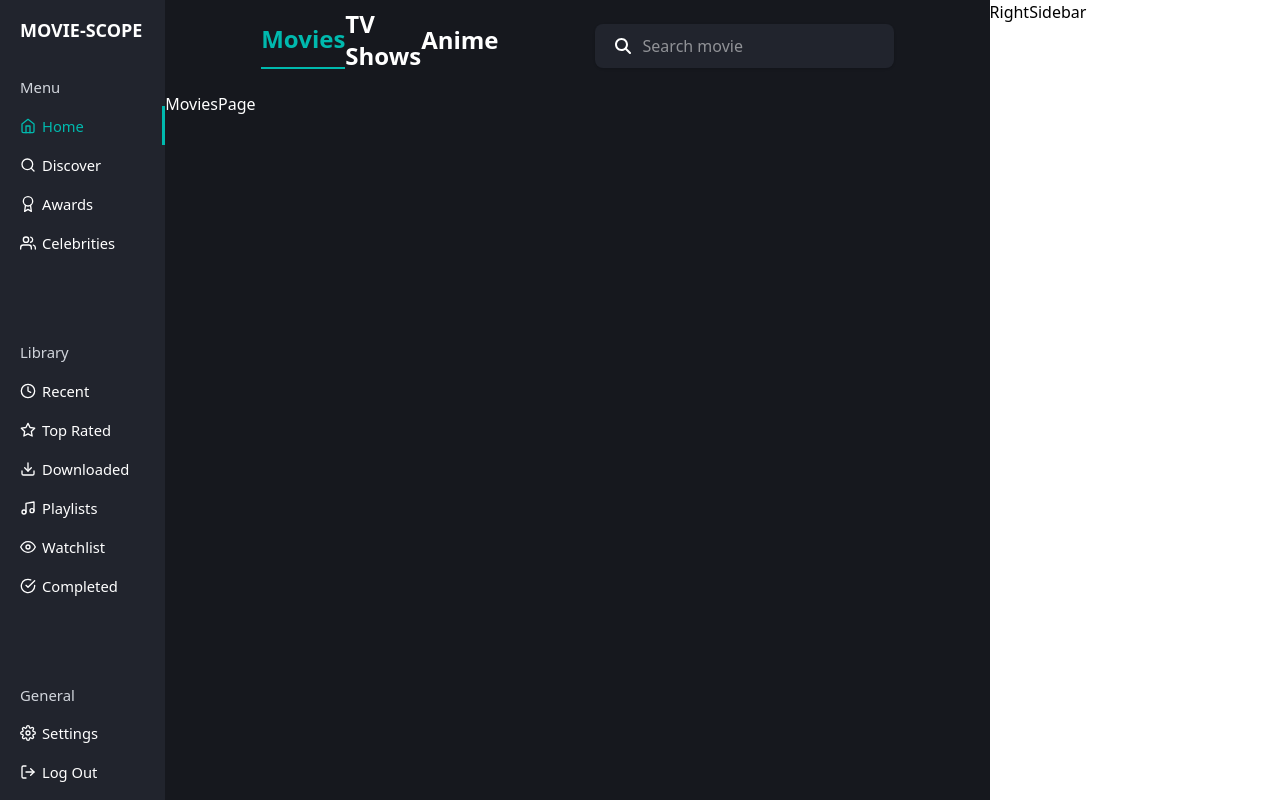
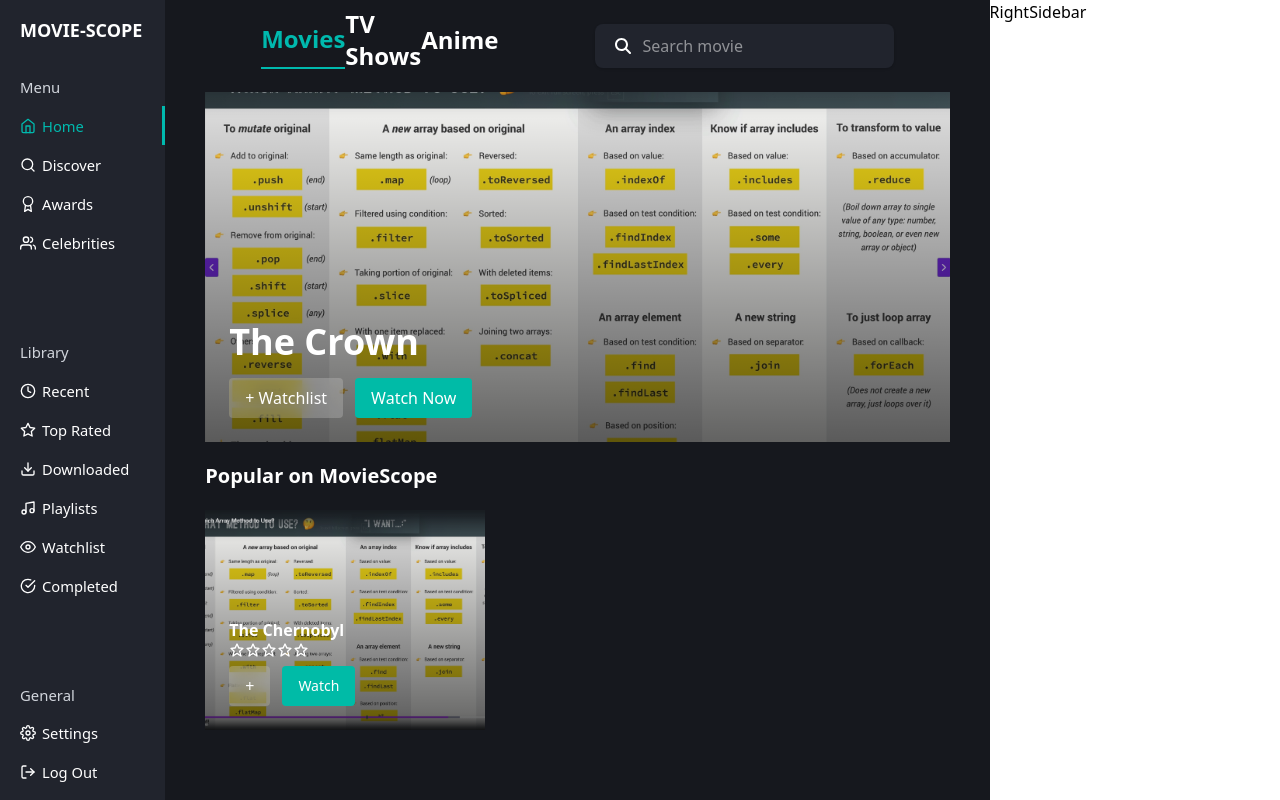
Before and after one commit to Beridze0/movie-scope, a React (Vite) app: page / in a window 1280 px wide. Built offline with nearby package versions, Linux system fonts and the light colour scheme.

Commit message:
homepage

```diff
--- /dev/null
+++ b/src/features/movies/MovieCard.jsx
@@ -0,0 +1,28 @@
+import React from "react";
+import temp from "../../assets/temp.png";
+import { BiStar } from "react-icons/bi";
+import Button from "../../ui/Button";
+
+export default function MovieCard() {
+  return (
+    <div>
+      <div className="relative w-[280px] h-[220px]">
+        <img src={temp} className="h-full object-cover" />
+        <div className="absolute inset-0 flex flex-col justify-end p-6 bg-gradient-to-t from-black/60 to-transparent">
+          <h1 className="text-white font-bold ">The Chernobyl</h1>
+          <div className="flex items-center mb-2">
+            <BiStar />
+            <BiStar />
+            <BiStar />
+            <BiStar />
+            <BiStar />
+          </div>
+          <div className="flex gap-3">
+            <Button type="small">+</Button>
+            <Button type="small-gr">Watch</Button>
+          </div>
+        </div>
+      </div>
+    </div>
+  );
+}
--- a/src/features/movies/MoviesPage.jsx
+++ b/src/features/movies/MoviesPage.jsx
@@ -1,5 +1,30 @@
 import React from "react";
+import temp from "../../assets/temp.png";
+import Button from "../../ui/Button";
+import MovieCard from "./MovieCard";
 
 export default function MoviesPage() {
-  return <div>MoviesPage</div>;
+  return (
+    <div className="px-10">
+      <div className="relative w-full h-[350px]">
+        {/* Background Image */}
+        <img src={temp} alt="" className="w-full h-full object-cover" />
+
+        {/* Overlay Content */}
+        <div className="absolute inset-0 flex flex-col justify-end p-6 bg-gradient-to-t from-black/60 to-transparent">
+          <h1 className="text-white text-4xl font-bold mb-4">The Crown</h1>
+          <div className="flex gap-3">
+            <Button>+ Watchlist</Button>
+            <Button type="green">Watch Now</Button>
+          </div>
+        </div>
+      </div>
+      <div>
+        <h1 className="text-xl my-5 font-semibold">Popular on MovieScope</h1>
+        <div>
+          <MovieCard />
+        </div>
+      </div>
+    </div>
+  );
 }
--- /dev/null
+++ b/src/ui/Button.jsx
@@ -0,0 +1,28 @@
+import React from "react";
+
+export default function Button({ children, type }) {
+  if (type === "green")
+    return (
+      <button className="px-4 py-2 bg-teal-500 text-white rounded cursor-pointer hover:scale-105 transition-all">
+        {children}
+      </button>
+    );
+  if (type === "small")
+    return (
+      <button className="px-4 py-2 flex items-center bg-white/20 backdrop-blur text-white rounded cursor-pointer hover:scale-105  transition-all">
+        <span>{children}</span>
+      </button>
+    );
+  if (type === "small-gr")
+    return (
+      <button className="px-4 py-2 text-sm bg-teal-500 text-white rounded cursor-pointer hover:scale-105 transition-all">
+        {children}
+      </button>
+    );
+
+  return (
+    <button className="px-4 py-2 bg-white/20 backdrop-blur text-white rounded cursor-pointer hover:scale-105 transition-all">
+      {children}
+    </button>
+  );
+}
```
Also changed, not shown: src/assets/temp.png (added).
